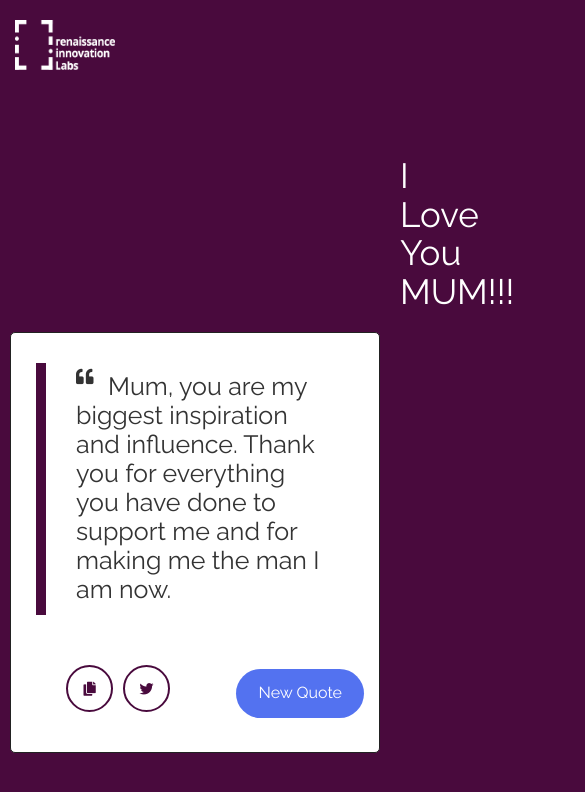
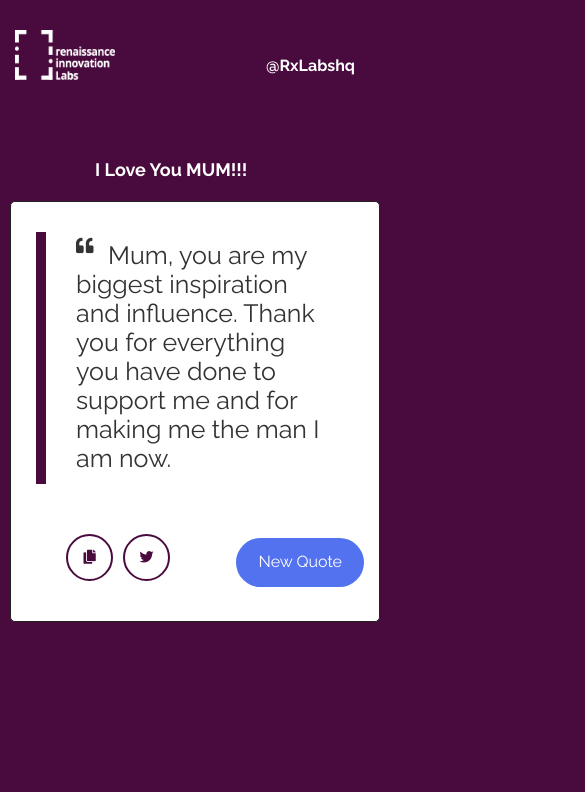
Before and after one commit to Alade5673/RIL_Mothers_Day, a plain HTML site: page index.html in a window 390 px wide. Shown: the top 792 px of the page, 585 px wide, since content can reach past the window. Drawn offline with nearby package versions, Linux system fonts and the light colour scheme.

Commit message:
responsiveness

```diff
--- a/index.html
+++ b/index.html
@@ -3,6 +3,7 @@
 
 <head>
     <meta charset="UTF-8">
+    <meta name="viewport" content="width=device-width, initial-scale=1.0">
     <title>Renaissance Innovation Labs</title>
     <link href='https://fonts.googleapis.com/css?family=Raleway:400,700' rel='stylesheet' type='text/css'>
     <link rel='stylesheet' href='https://maxcdn.bootstrapcdn.com/bootstrap/3.3.5/css/bootstrap.min.css'>
@@ -17,12 +18,14 @@
 <body>
     <!-- partial:index.partial.html -->
     <div class="container">
-        <div style="display: flex; top: -120px" >
-            <img src="./images/ril_logo.png" style="width:100px; height: 50px; margin-right: 950px;" />
-            <p style="color: white; margin-top: 25px; align-items: flex-end; font-weight: 700;">@RxLabshq</p>
+        <div class="logo" >
+            <img src="./images/ril_logo.png" class="image" />
+            <p class="handle" >@RxLabshq</p>
+        </div>
+        <div class="header-text">
+            <h1 class="header">I Love You MUM!!!</h1>
         </div>
         <div class="row" >
-            <h1 style="color: white; margin-left: 400px; margin-top: 80px;">I Love You MUM!!!</h1>
             <div class="col-xs-12 col-sm-3"></div>
             <div class="col-xs-12 col-sm-6 quotebox" id="copy">
                 <div class="row">
--- a/style.css
+++ b/style.css
@@ -31,6 +31,40 @@ body {
   padding-right: 10px;
 }
 
+.logo {
+  /* display: flex; */
+  margin-top: 30px;
+  width: 100%;
+}
+
+.logo .image {
+  width: 100px;
+  height: 50px;
+  float: left;
+  /* margin-right: 950px; */
+}
+
+.logo .handle {
+  color: white;
+  margin-top: 25px;
+  float: right;
+  align-items: flex-end;
+  font-weight: 700;
+}
+
+.header-text {
+  margin: auto;
+  width: 50%;
+}
+
+.header-text .header {
+  color: white;
+  /* width: 100%; */
+  /* text-align: center; */
+  padding-left: 80px;
+  padding-top: 80px;
+}
+
 blockquote {
   border-left: 10px solid #490a3d;
   margin: 30px 10px;
@@ -54,10 +88,11 @@ blockquote footer {
   color: transparent;
 }
 
-.container {
+/* .container {
   max-height: 800px;
   margin: 5% auto auto auto;
-}
+} */
+
 .quotebox {
   background: #fff;
   max-width: 500px;
@@ -173,12 +208,103 @@ ul .speech.active {
   #quotetext {
     font-size: 25px;
   }
+
+  .body {
+    width: 100%;
+  }
+
   .container {
     margin-right: 20px;
+    align-items: center;
+  }
+
+  .header-text {
+    margin-top: 80px;
+    width: 100%;
+  }
+
+  .header-text .header {
+    color: white;
+    font-size: 18px;
+    text-align: left;
+    font-weight: 600;
+    /* padding-left: 80px; */
+  }
+
+  .quotebox {
+    background: #fff;
+    max-width: 400px;
+    min-height: 100px;
+    border: 1px solid #222;
+    border-radius: 5px;
+  }
+
+  .logo {
+    margin-top: 30px;
+    /* display: flex; */
+    /* top: -120px; */
+    /* width: 50%; */
+  }
+
+  .logo .image {
+    /* width: 100px;
+    height: 50px; */
+    float: left;
+    /* margin-right: 950px; */
+  }
+
+  .logo .handle {
+    color: white;
+    float: right;
+    /* margin-left: 320px;
+    margin-right: 20px; */
+    font-weight: 700;
+  }
+
+  .header {
+    color: white;
+    /* margin-left: 80px; */
+    text-align: center;
+    width: 100%;
   }
 }
 @media only screen and (max-width: 320px) {
   #quotetext {
     font-size: 18px;
   }
+
+  .quotebox {
+    background: #fff;
+    max-width: 350px;
+    min-height: 100px;
+    border: 1px solid #222;
+    border-radius: 5px;
+  }
+
+  .logo {
+    display: flex;
+    top: -120px;
+    width: 100%;
+  }
+
+  .logo .image {
+    width: 100px;
+    height: 50px;
+    float: left;
+    /* margin-right: 950px; */
+  }
+
+  .logo .handle {
+    color: white;
+    margin-left: 300px;
+    margin-right: 20px;
+    font-weight: 700;
+  }
+
+  .row .header {
+    /* color: white;
+    margin-left: 70px;
+    text-align: center;
+    width: 100%; */
+  }
 }
```
